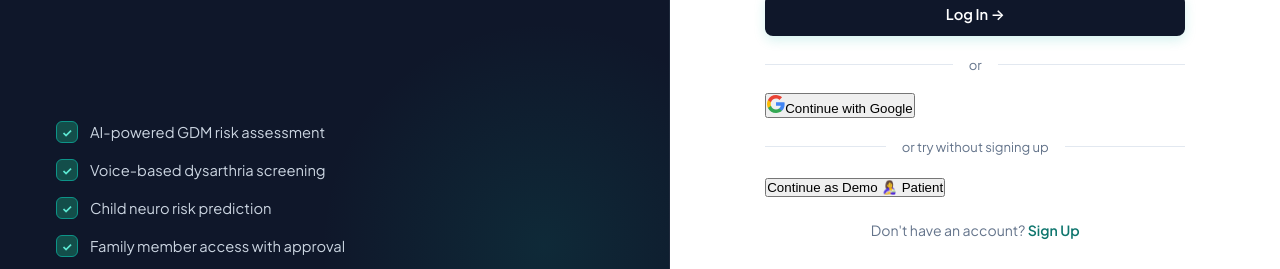
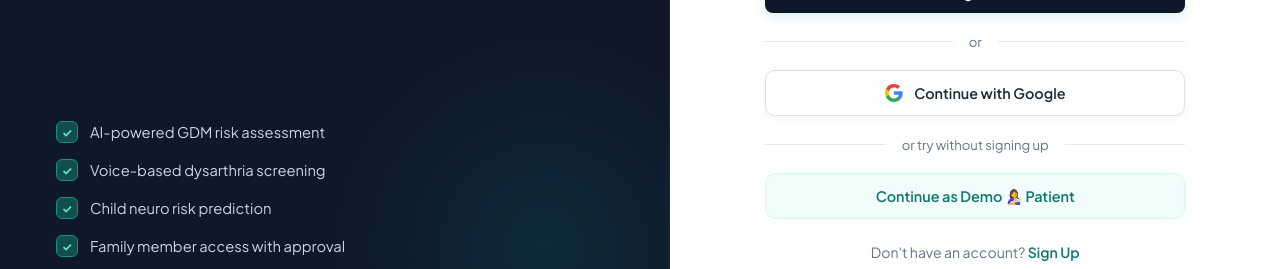
Before and after one commit to kaverikumari/sparsha.ai, a React (Vite) app: page / in a window 1280 px wide. Both pictures are taken after a click on the button "Log In". Shown: the part 479-748 px from the top of the page. Built offline with nearby package versions, Linux system fonts and the light colour scheme; no server answers.

Commit message:
Add styles for Google and demo buttons
Added styles for Google and demo buttons with hover, active, and focus states.

```diff
--- a/src/pages/Landingpage.css
+++ b/src/pages/Landingpage.css
@@ -178,3 +178,107 @@
   .steps-grid { grid-template-columns: 1fr; }
   .stats-strip { grid-template-columns: 1fr 1fr; }
 }
+/* =========================================================
+   SPARSHA.AI — PROFESSIONAL LOGIN BUTTONS
+   ========================================================= */
+
+/* Google Sign-in */
+.google-btn {
+  width: 100%;
+  min-height: 46px;
+  padding: 0.75rem 1rem;
+
+  display: flex;
+  align-items: center;
+  justify-content: center;
+  gap: 0.7rem;
+
+  background: #ffffff;
+  color: #1f2937;
+
+  border: 1px solid #d9e2e7;
+  border-radius: 10px;
+
+  font-family: var(--font-body);
+  font-size: 0.9rem;
+  font-weight: 600;
+
+  cursor: pointer;
+
+  box-shadow: 0 2px 6px rgba(15, 23, 42, 0.06);
+
+  transition:
+    background-color 0.18s ease,
+    border-color 0.18s ease,
+    box-shadow 0.18s ease,
+    transform 0.18s ease;
+}
+
+.google-btn:hover {
+  background: #f8fafc;
+  border-color: #b9c7cf;
+  transform: translateY(-1px);
+  box-shadow: 0 6px 16px rgba(15, 23, 42, 0.09);
+}
+
+.google-btn:active {
+  transform: translateY(0);
+  box-shadow: 0 2px 5px rgba(15, 23, 42, 0.06);
+}
+
+.google-btn:focus-visible {
+  outline: 3px solid rgba(13, 148, 136, 0.18);
+  outline-offset: 2px;
+}
+
+.google-btn svg {
+  flex-shrink: 0;
+}
+
+
+/* Demo button */
+.demo-btn {
+  width: 100%;
+  min-height: 46px;
+  padding: 0.75rem 1rem;
+
+  display: flex;
+  align-items: center;
+  justify-content: center;
+  gap: 0.5rem;
+
+  background: var(--teal-bg);
+  color: var(--teal-dark);
+
+  border: 1px solid var(--teal-border);
+  border-radius: 10px;
+
+  font-family: var(--font-body);
+  font-size: 0.9rem;
+  font-weight: 600;
+
+  cursor: pointer;
+
+  transition:
+    background-color 0.18s ease,
+    border-color 0.18s ease,
+    box-shadow 0.18s ease,
+    transform 0.18s ease;
+}
+
+.demo-btn:hover {
+  background: #dff7f3;
+  border-color: var(--teal);
+  transform: translateY(-1px);
+  box-shadow: 0 6px 16px rgba(13, 148, 136, 0.12);
+}
+
+.demo-btn:active {
+  transform: translateY(0);
+  box-shadow: none;
+}
+
+.demo-btn:focus-visible {
+  outline: 3px solid rgba(13, 148, 136, 0.18);
+  outline-offset: 2px;
+}
```
